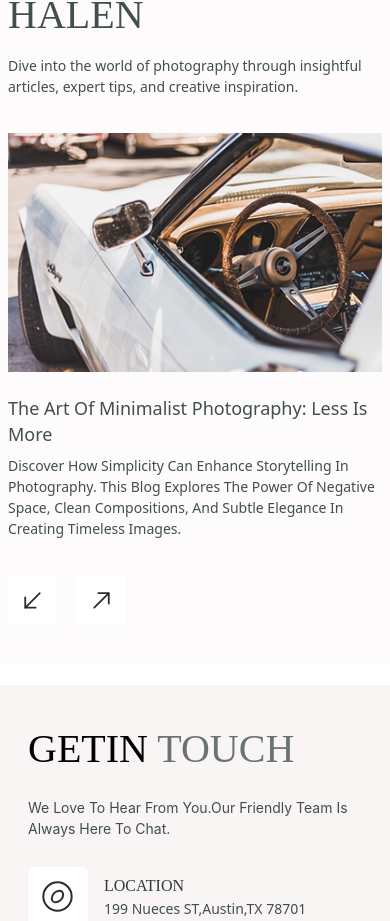
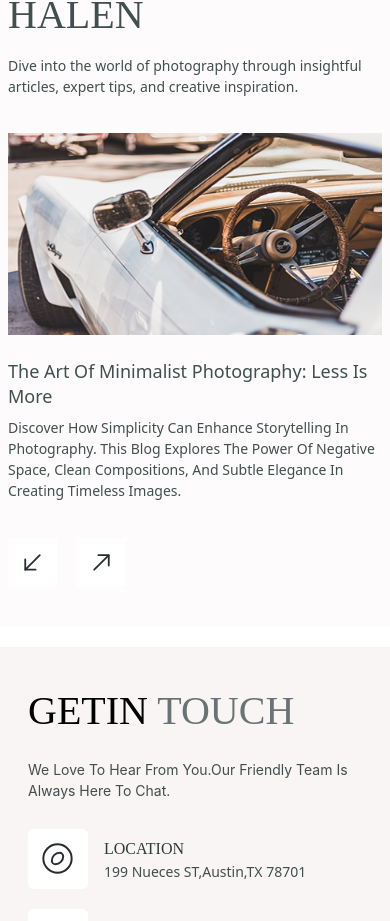
Before and after one commit to Salman-Ahamed/kieke-photo, a Vue app: page / in a window 390 px wide. Shown: the part 3149-4070 px from the top of the page. Built offline with nearby package versions, Linux system fonts and the light colour scheme.

Commit message:
add article slider functionality to Levensverhalen component for enhanced user experience

```diff
--- a/src/components/Home/Levensverhalen.vue
+++ b/src/components/Home/Levensverhalen.vue
@@ -4,6 +4,41 @@ import i2 from "../../assets/Home/Levensverhalen/i2.png";
 import i3 from "../../assets/Home/Levensverhalen/i3.png";
 import Donwarrow from "../../assets/icons/dwonarrow.svg";
 import Uparrow from "../../assets/icons/uparrow.svg";
+import { ref } from "vue";
+
+const articles = ref([
+  {
+    image: i1,
+    title: "The Art of Minimalist Photography: Less is More",
+    description:
+      "Discover how simplicity can enhance storytelling in photography. This blog explores the power of negative space, clean compositions, and subtle elegance in creating timeless images.",
+  },
+  {
+    image: i2,
+    title: "Luxury Through the Lens",
+    description:
+      "A deep dive into the world of high-end photography, where lighting, composition, and detail transform ordinary moments into extraordinary works of art.",
+  },
+  {
+    image: i3,
+    title: "Mastering Light: The Secret to Timeless Photography",
+    description:
+      "Light is the essence of photography. Learn how to manipulate natural and artificial light to create stunning, high-end visuals that exude sophistication.",
+  },
+]);
+
+const currentIndex = ref(0);
+
+const nextSlide = () => {
+  currentIndex.value = (currentIndex.value + 1) % articles.value.length;
+};
+
+const prevSlide = () => {
+  currentIndex.value =
+    currentIndex.value === 0
+      ? articles.value.length - 1
+      : currentIndex.value - 1;
+};
 </script>
 
 <template>
@@ -26,64 +61,80 @@ import Uparrow from "../../assets/icons/uparrow.svg";
             </p>
           </div>
           <div class="md:flex gap-4">
-            <div class="flex-1">
-              <img class="w-[100%]" :src="i1" alt="" />
+            <!-- Mobile view -->
+            <div class="flex-1 md:hidden">
+              <img
+                class="w-[100%] max-h-[202px]"
+                :src="articles[currentIndex].image"
+                alt=""
+              />
               <div class="pt-3 pb-4">
                 <h1
                   class="text-[#2D3B3BE5] text-[18px] font-[500] md:text-[24px] leading-[140%] capitalize pt-3"
                 >
-                  The Art of Minimalist Photography: Less is More
+                  {{ articles[currentIndex].title }}
                 </h1>
                 <p
                   class="text-[#2D3B3BE5] text-[14px] md:text-[18px] leading-[150%] capitalize py-2"
                 >
-                  Discover how simplicity can enhance storytelling in
-                  photography. This blog explores the power of negative space,
-                  clean compositions, and subtle elegance in creating timeless
-                  images.
+                  {{ articles[currentIndex].description }}
+                </p>
+              </div>
+            </div>
+            <!-- Desktop view -->
+            <div class="hidden md:block flex-1">
+              <img class="w-[100%]" :src="articles[0].image" alt="" />
+              <div class="pt-3 pb-4">
+                <h1
+                  class="text-[#2D3B3BE5] text-[18px] font-[500] md:text-[24px] leading-[140%] capitalize pt-3"
+                >
+                  {{ articles[0].title }}
+                </h1>
+                <p
+                  class="text-[#2D3B3BE5] text-[14px] md:text-[18px] leading-[150%] capitalize py-2"
+                >
+                  {{ articles[0].description }}
                 </p>
               </div>
             </div>
             <div class="hidden flex-1 w-[100%] md:flex flex-col-reverse">
               <img
                 class="max-h-[350px] bg-cover object-fit-content"
-                :src="i2"
+                :src="articles[1].image"
                 alt=""
               />
               <div>
                 <p
                   class="text-[#2D3B3BE5] text-[14px] md:text-[18px] leading-[150%] capitalize py-2"
                 >
-                  A deep dive into the world of high-end photography, where
-                  lighting, composition, and detail transform ordinary moments
-                  into extraordinary works of art.
+                  {{ articles[1].description }}
                 </p>
               </div>
             </div>
           </div>
         </div>
         <div class="flex gap-5 mt-3 md:hidden">
-          <button><img :src="Donwarrow" alt="Downarrow" /></button>
-          <button><img :src="Uparrow" alt="" /></button>
+          <button @click="prevSlide">
+            <img :src="Donwarrow" alt="Previous" />
+          </button>
+          <button @click="nextSlide"><img :src="Uparrow" alt="Next" /></button>
         </div>
       </div>
 
       <!-- right side  -->
       <div class="hidden lg:block">
         <div class="hidden md:flex flex-col">
-          <img :src="i3" alt="" />
+          <img :src="articles[2].image" alt="" />
           <div>
             <h1
               class="text-[#2D3B3BE5] font-[500] text-[18px] md:text-[24px] leading-[140%] capitalize pt-3"
             >
-              Mastering Light: The Secret to Timeless Photography
+              {{ articles[2].title }}
             </h1>
             <p
               class="text-[#2D3B3BE5] mb-3 text-[14px] md:text-[18px] leading-[150%] capitalize py-2"
             >
-              Light is the essence of photography. Learn how to manipulate
-              natural and artificial light to create stunning, high-end visuals
-              that exude sophistication.
+              {{ articles[2].description }}
             </p>
           </div>
         </div>
```
